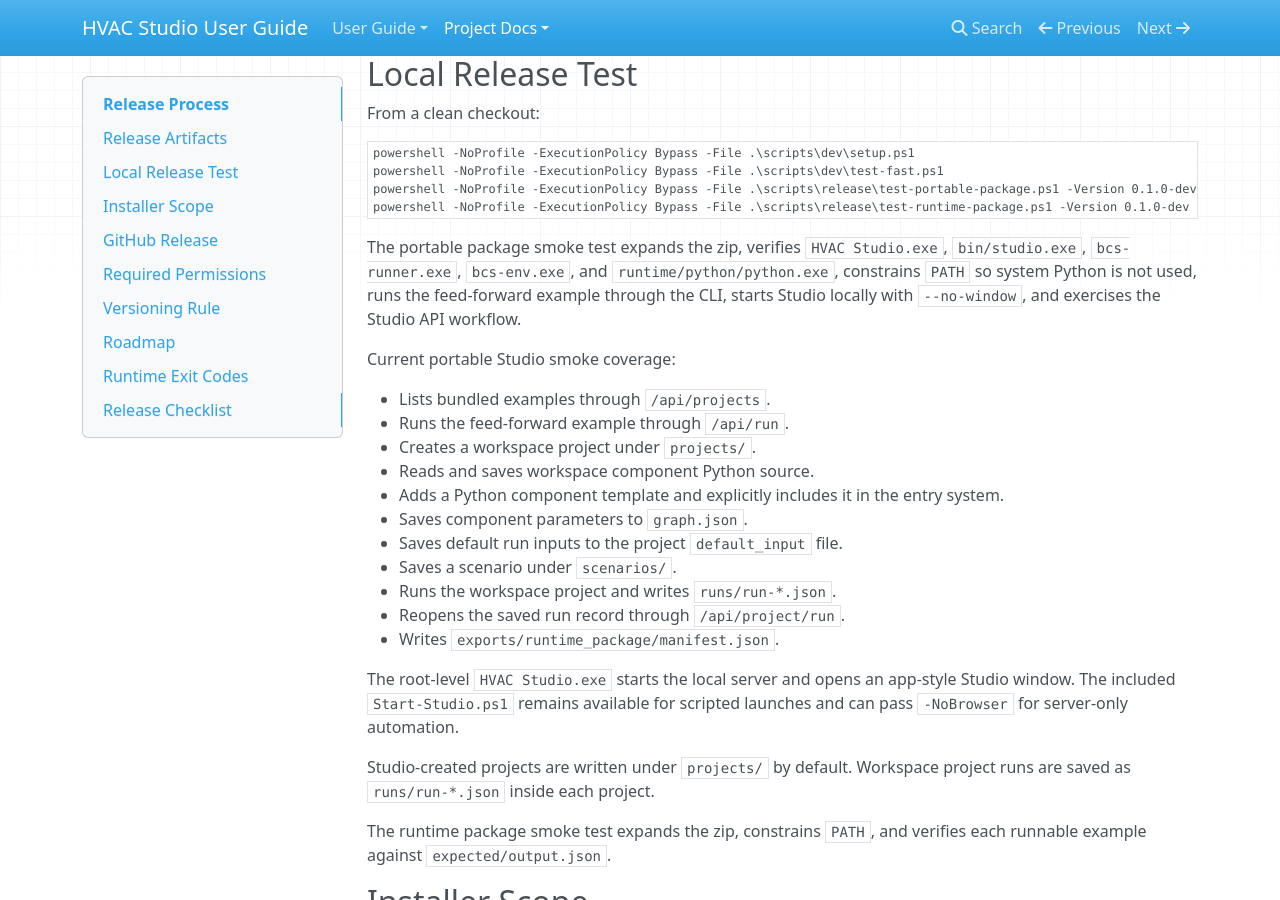
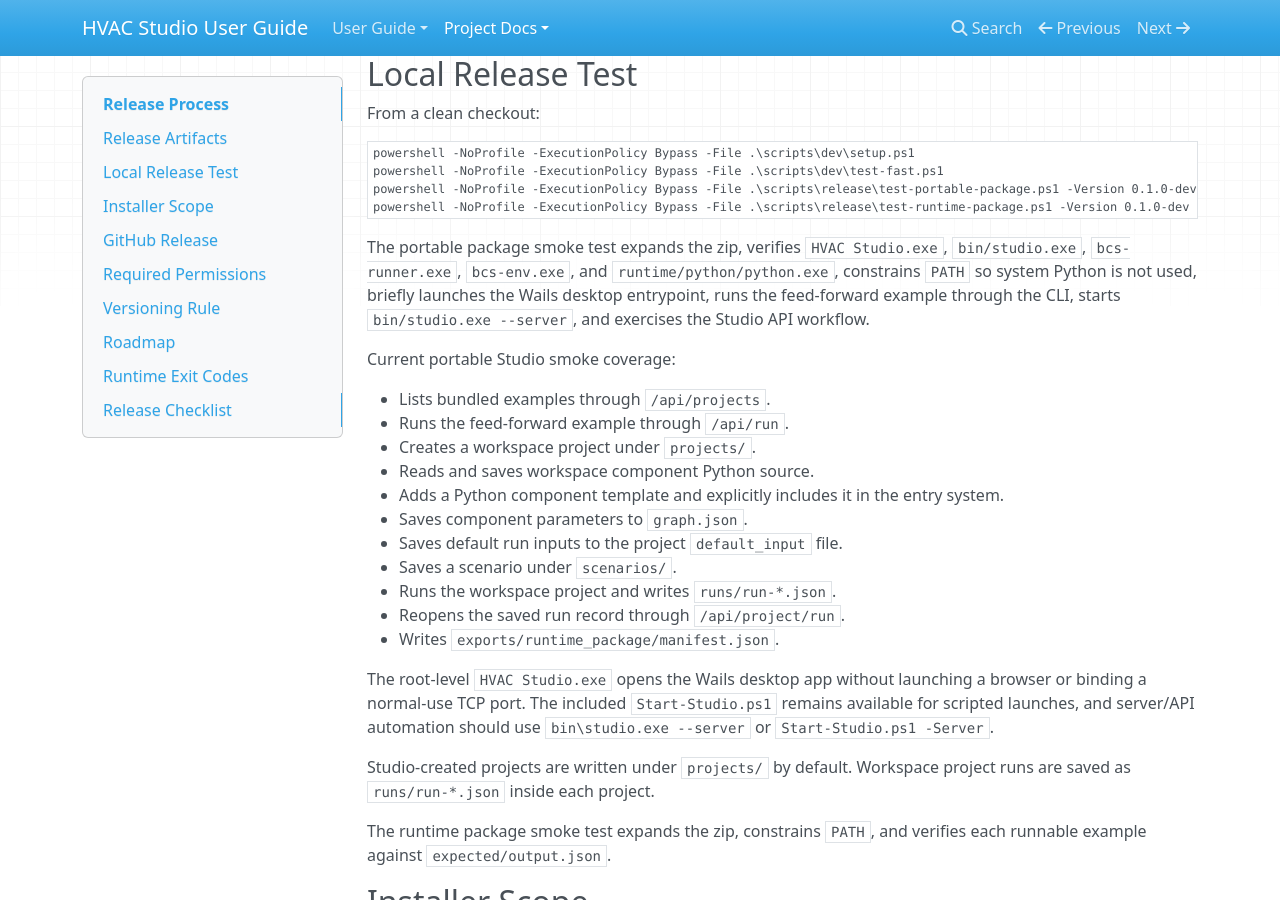
Before and after one commit to Gonie-Gonie/hvac-studio, an MkDocs documentation site: the page built from docs/release.md, in a window 1280 px wide and 900 px high, scrolled down 1230 px. Built offline with MkDocs 1.6.1, drawn with Linux system fonts in a browser that asks for light colours; nearby versions of some CDN libraries.

Commit message:
align portable release with wails desktop app

````diff
--- a/docs/release.md
+++ b/docs/release.md
@@ -67,7 +67,7 @@
 powershell -NoProfile -ExecutionPolicy Bypass -File .\scripts\release\test-runtime-package.ps1 -Version 0.1.0-dev
 ```
 
-The portable package smoke test expands the zip, verifies `HVAC Studio.exe`, `bin/studio.exe`, `bcs-runner.exe`, `bcs-env.exe`, and `runtime/python/python.exe`, constrains `PATH` so system Python is not used, runs the feed-forward example through the CLI, starts Studio locally with `--no-window`, and exercises the Studio API workflow.
+The portable package smoke test expands the zip, verifies `HVAC Studio.exe`, `bin/studio.exe`, `bcs-runner.exe`, `bcs-env.exe`, and `runtime/python/python.exe`, constrains `PATH` so system Python is not used, briefly launches the Wails desktop entrypoint, runs the feed-forward example through the CLI, starts `bin/studio.exe --server`, and exercises the Studio API workflow.
 
 Current portable Studio smoke coverage:
 
@@ -83,7 +83,7 @@
 - Reopens the saved run record through `/api/project/run`.
 - Writes `exports/runtime_package/manifest.json`.
 
-The root-level `HVAC Studio.exe` starts the local server and opens an app-style Studio window. The included `Start-Studio.ps1` remains available for scripted launches and can pass `-NoBrowser` for server-only automation.
+The root-level `HVAC Studio.exe` opens the Wails desktop app without launching a browser or binding a normal-use TCP port. The included `Start-Studio.ps1` remains available for scripted launches, and server/API automation should use `bin\studio.exe --server` or `Start-Studio.ps1 -Server`.
 
 Studio-created projects are written under `projects/` by default. Workspace project runs are saved as `runs/run-*.json` inside each project.
 
````
Also changed, not shown: CHANGELOG.md (+1 -1 lines), README.md (+3 -3 lines), agent.md (+1 -1 lines), docs/development-plan.md (+1 -1 lines), docs/setup.md (+1 -1 lines), docs/user/quick-start.md (+1 -1 lines), 4 other files.
